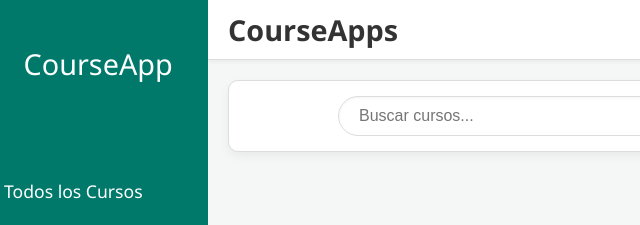
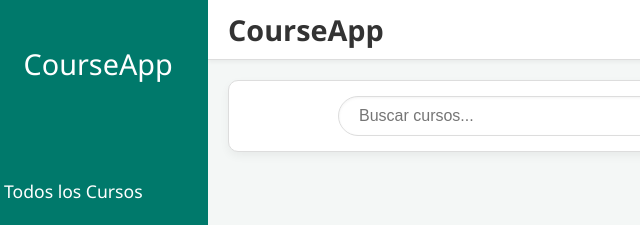
Before and after one commit to josecantero/curseApp, an Electron app: page index.html in a window 1200 px wide. Shown: the top 225 px of the page, 82-722 px from the left. Drawn offline with Linux system fonts and the light colour scheme; no server answers.

Commit message:
cambio para probar actualización automática.

```diff
--- a/index.html
+++ b/index.html
@@ -16,7 +16,7 @@
                 <button id="" class="sidebar-toggle-mobile">
                     <i class="fas fa-bars"></i>
                 </button>
-                <h1>CourseApps</h1>
+                <h1>CourseApp</h1>
             </header>
 
             <div class="search-bar-container"></div>
--- a/package.json
+++ b/package.json
@@ -1,6 +1,6 @@
 {
   "name": "courseapp",
-  "version": "1.0.68",
+  "version": "1.0.70",
   "description": "Courses Catalog",
   "main": "main.js",
   "resolutions": {
```
